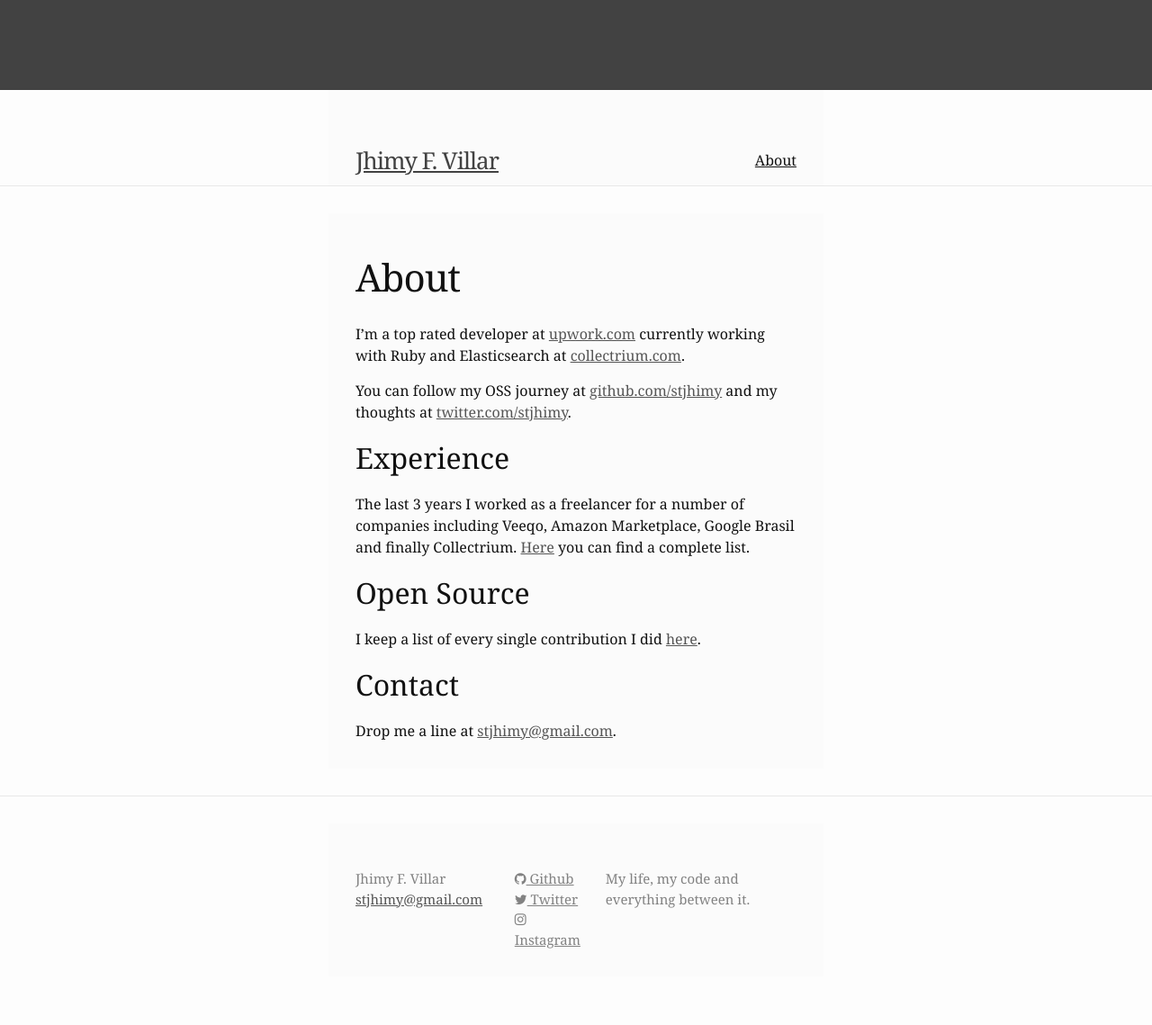
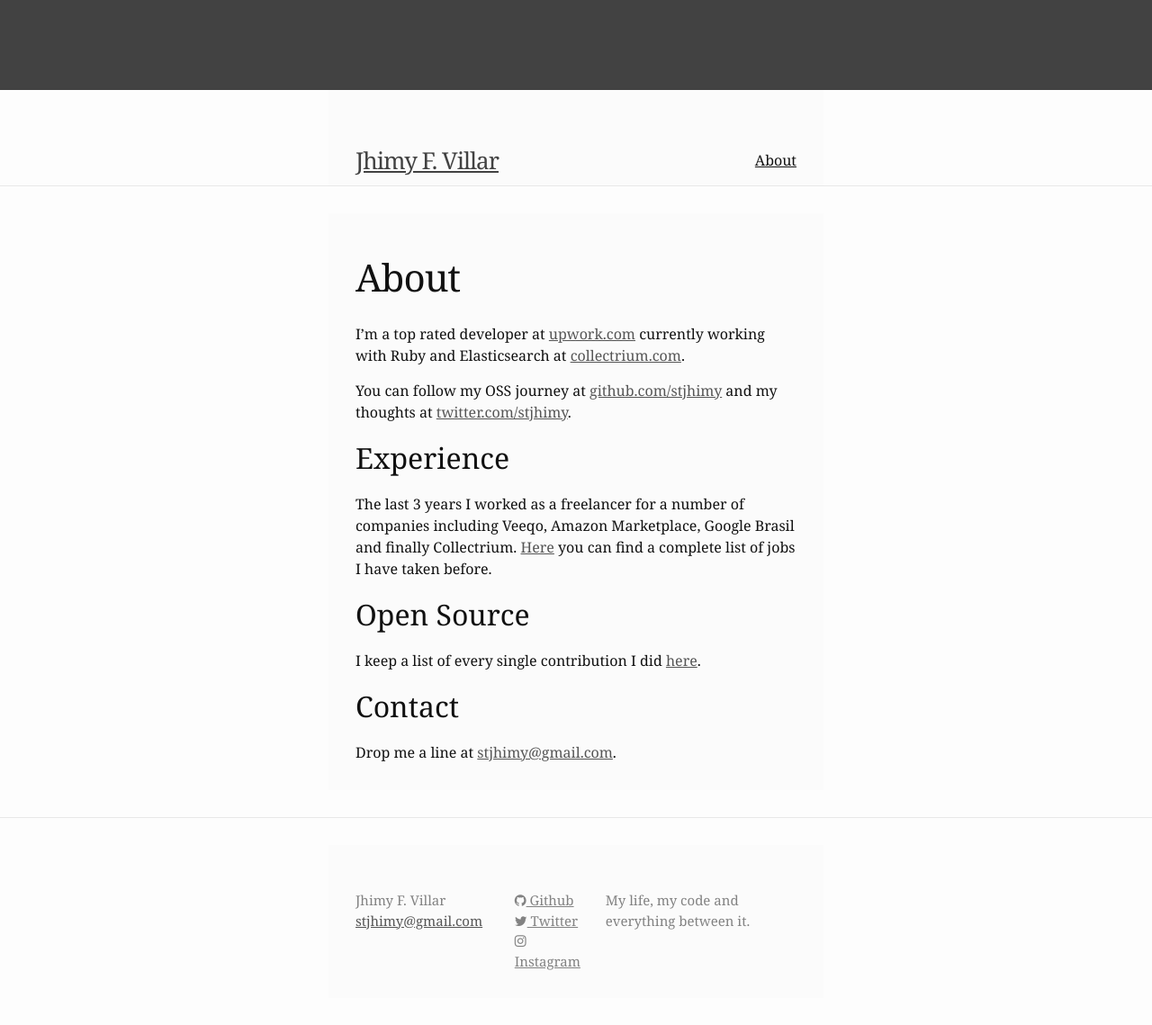
Before and after one commit to stjhimy/stjhimy.github.io, a Jekyll site: the page built from about.md, in a window 1280 px wide. Shown: the whole page at 90% size. Built offline with Jekyll 4.4.1, drawn with Linux system fonts in a browser that asks for light colours; nearby versions of some CDN libraries; before the commit the page ends 1115 px from its top, so only the background shows below that.

Commit message:
Update about.md

```diff
--- a/about.md
+++ b/about.md
@@ -10,7 +10,7 @@ You can follow my OSS journey at [github.com/stjhimy](https://github.com/stjhimy
 
 ## Experience
 The last 3 years I worked as a freelancer for a number of companies including Veeqo, Amazon Marketplace, Google Brasil and finally Collectrium.
-[Here](/humans.txt) you can find a complete list.
+[Here](/humans.txt) you can find a complete list of jobs I have taken before.
 
 ## Open Source
 I keep a list of every single contribution I did [here](/humans.txt).
```
